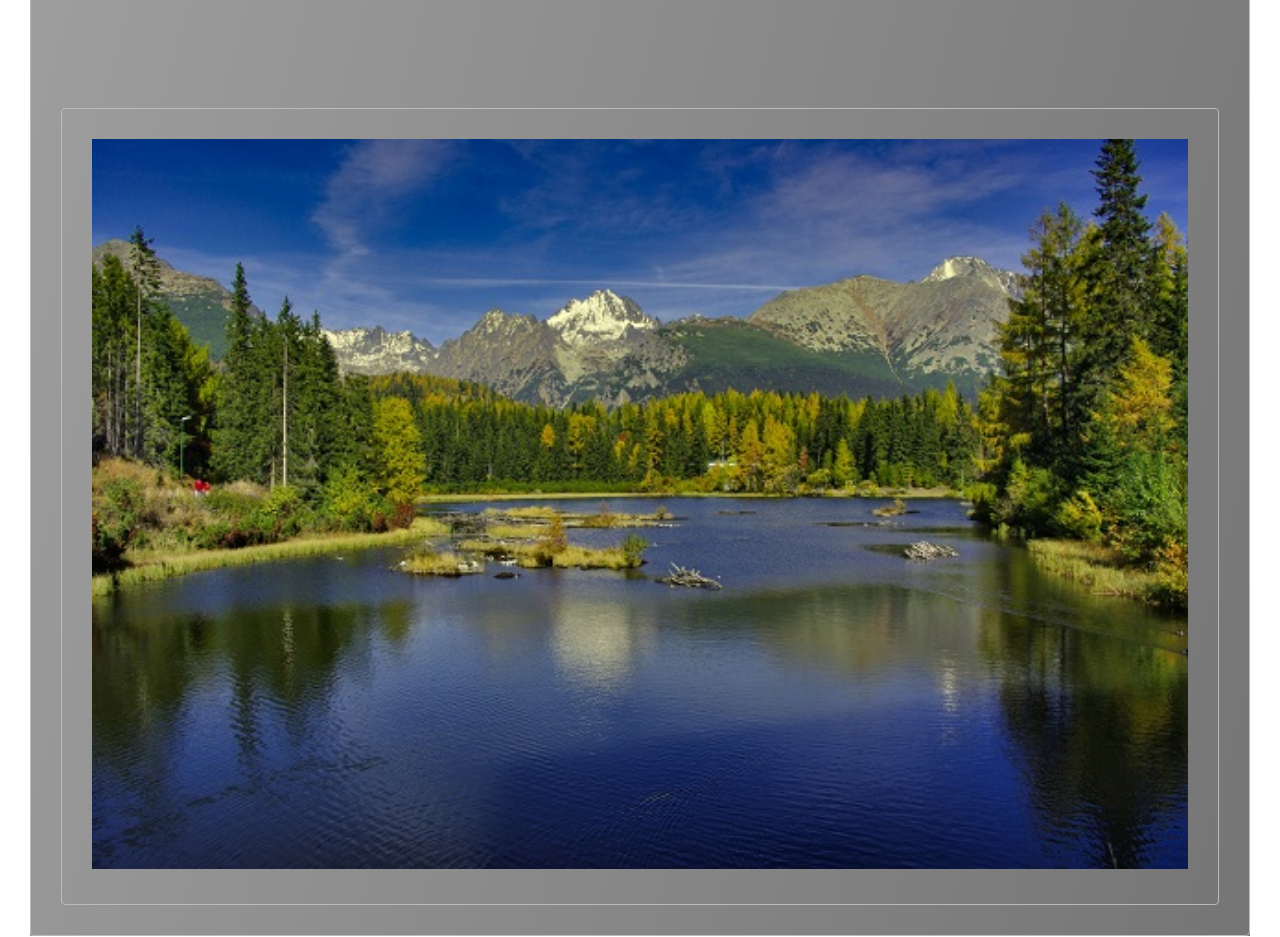
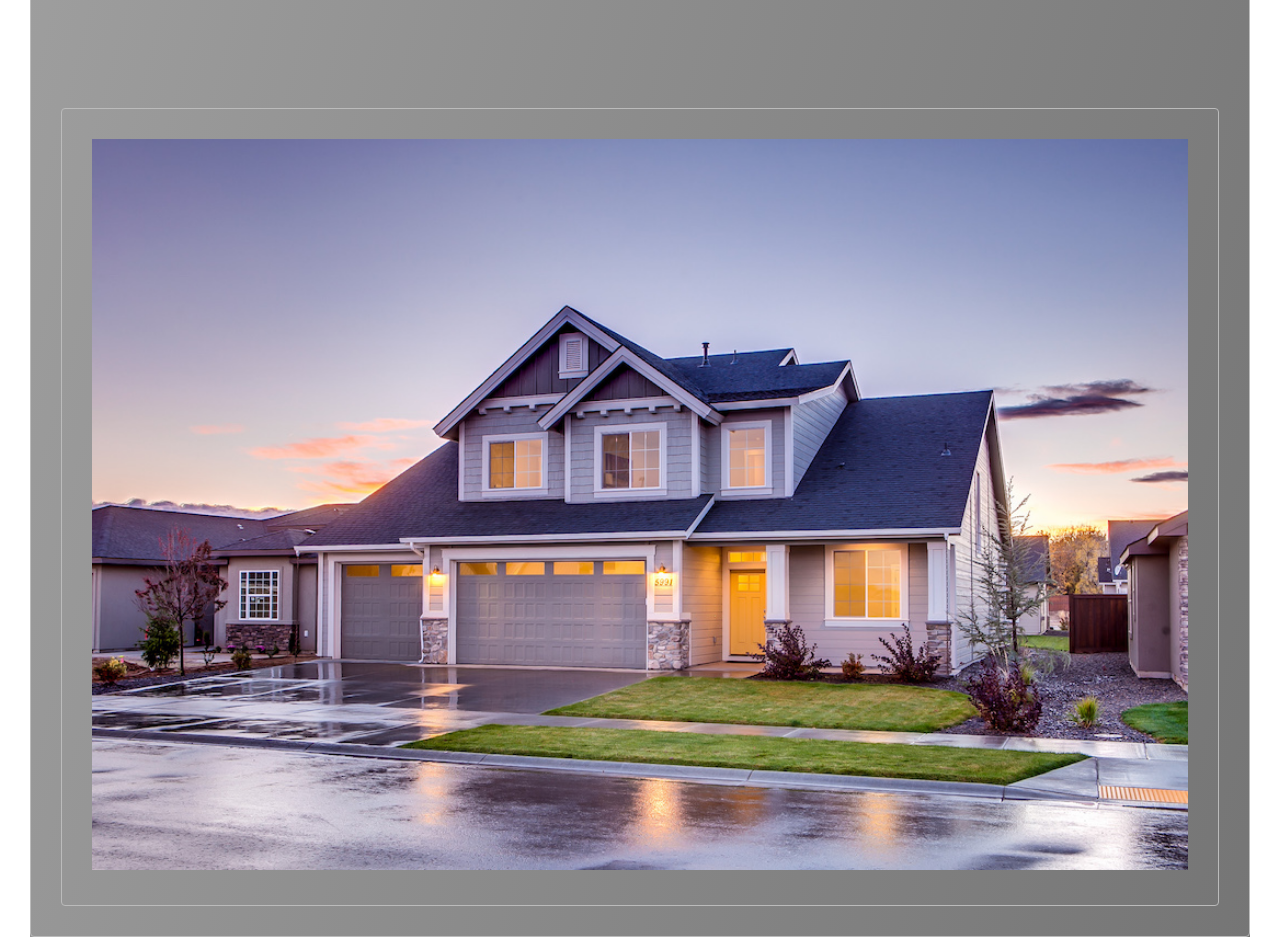
Before and after one commit to Jonnyb83/Portfolio-JB, a website: page index.html in a window 1280 px wide. Shown: the part 4660-5597 px from the top of the page. Drawn offline with Linux system fonts and the light colour scheme.

Commit message:
Update index.html

```diff
--- a/index.html
+++ b/index.html
@@ -93,7 +93,7 @@
                         </div>
                     </div>
                     <a href="Nexter/index.html">
-                        <div class="box zone"><img src="img/Tatras.jpg" alt="tatras"></div>
+                        <div class="box zone"><img src="img/house-1.jpeg" alt="tatras"></div>
                     </a>
                 </div>
 
```
